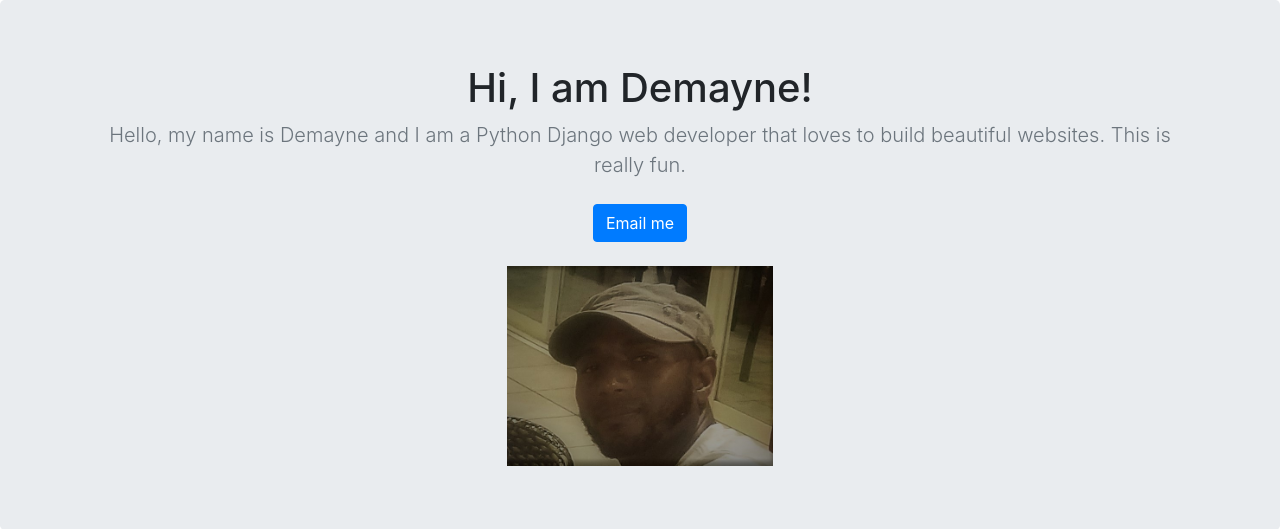
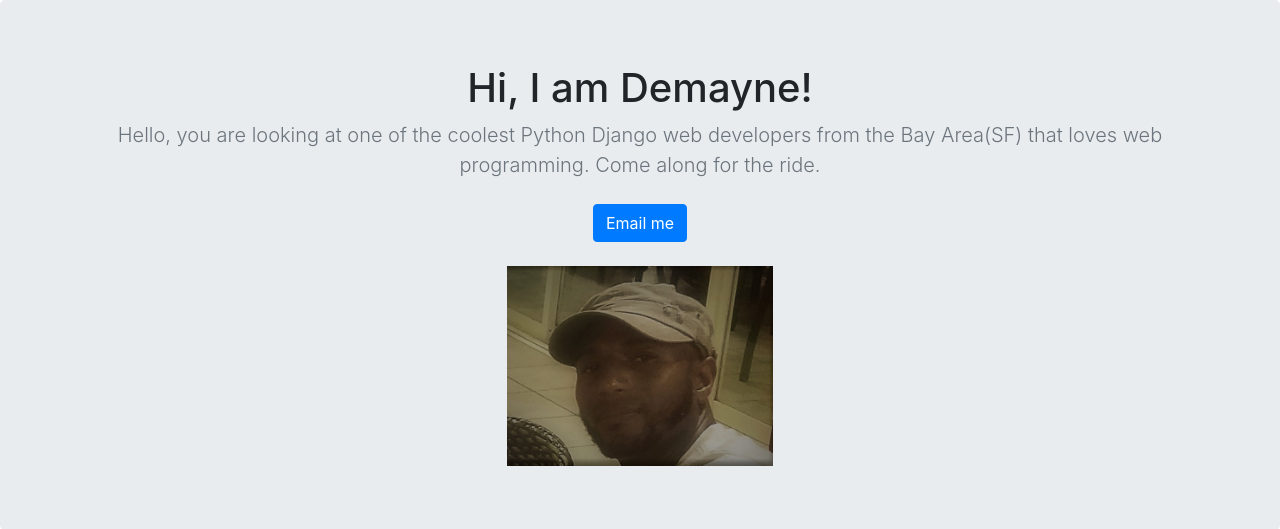
Before and after one commit to collins73/portfolio-project, a Django app: page / in a window 1280 px wide. Shown: the part 56-585 px from the top of the page. Run offline with Django 3.2, Linux system fonts and the light colour scheme; data that the repository does not hold is empty; some libraries are stand-ins or nearby versions.

Commit message:
Update home.html

```diff
--- a/jobs/templates/jobs/home.html
+++ b/jobs/templates/jobs/home.html
@@ -38,7 +38,7 @@
       <section class="jumbotron text-center">
         <div class="container">
           <h1 class="jumbotron-heading">Hi, I am Demayne!</h1>
-          <p class="lead text-muted">Hello, my name is Demayne and I am a Python Django web developer that loves to build beautiful websites. This is really fun.</p>
+          <p class="lead text-muted">Hello, you are looking at one of the coolest Python Django web developers from the Bay Area(SF) that loves web programming. Come along for the ride.</p>
           <p>
             <a href="mailto:collinsd73@gmail.com" class="btn btn-primary my-2">Email me</a>
             </p>
```
